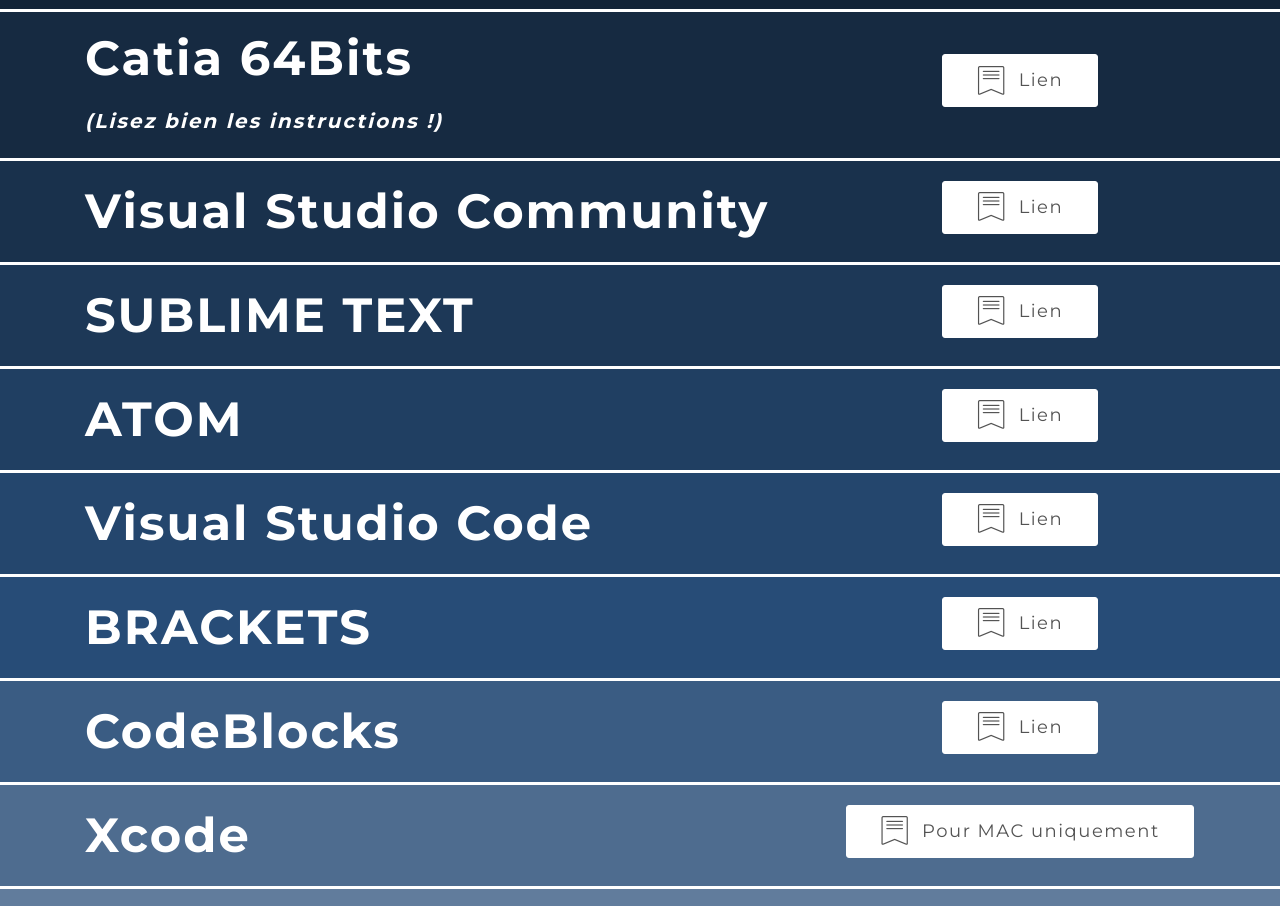
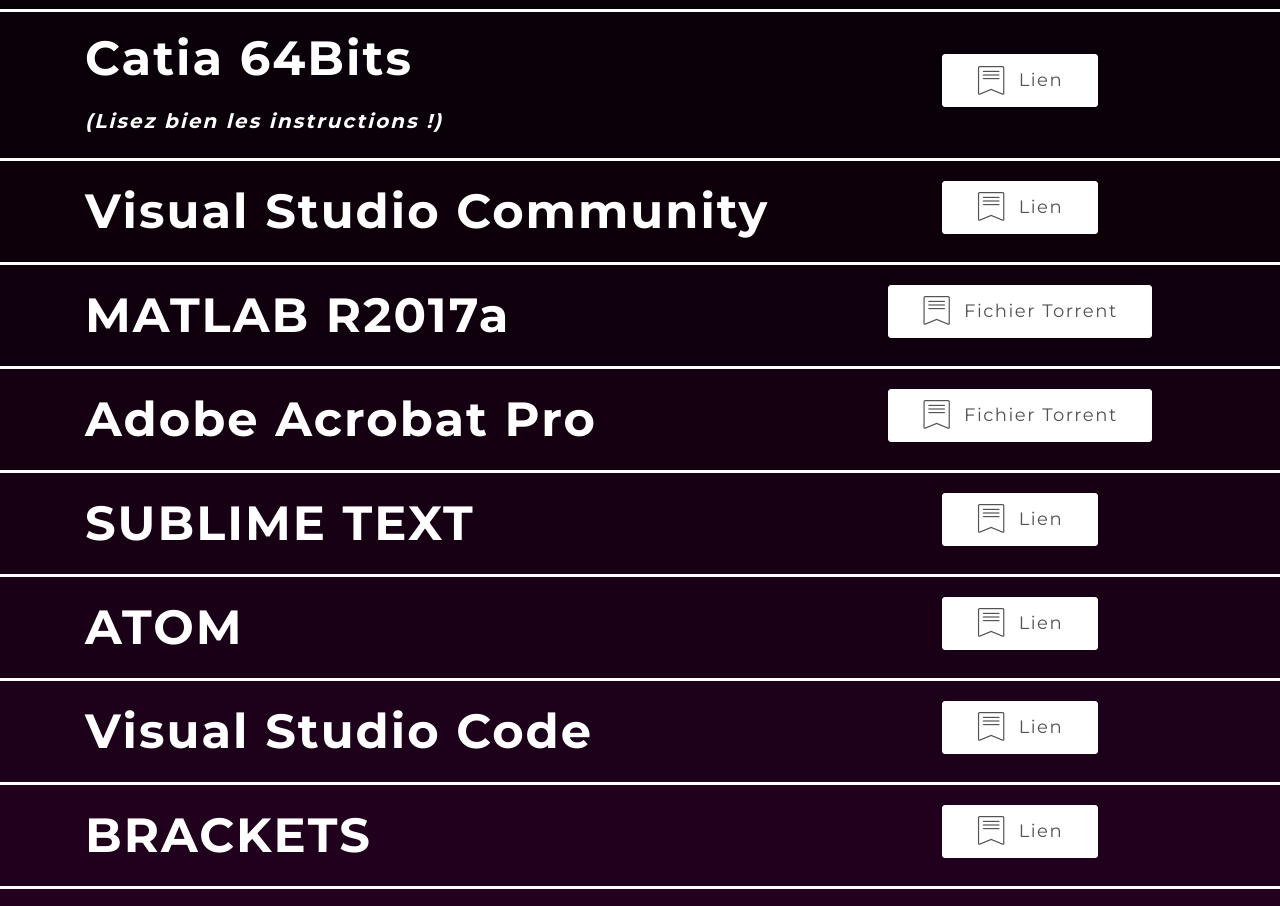
Before and after one commit to omarmhaimdat/uicvideos, a plain HTML site: page lien_utiles.html in a window 1280 px wide. Shown: the part 816-1722 px from the top of the page. Drawn offline with Linux system fonts and the light colour scheme; files whose address does not match are found by name.

Commit message:
Modification de lien utiles

```diff
--- a/lien_utiles.html
+++ b/lien_utiles.html
@@ -151,7 +151,7 @@ drift.load('7uhfkezcagg4');
 
 </section>
 <div style="background-color: white; border-top: solid white  3px;"></div>
-<section class="mbr-info mbr-info-extra mbr-section mbr-section-md-padding" id="msg-box1-1i" style="background-color: #0F1C2C; padding-top: 20px; padding-bottom: 20px;">
+<section class="mbr-info mbr-info-extra mbr-section mbr-section-md-padding" id="msg-box1-1i" style="background-color: #040003; padding-top: 20px; padding-bottom: 20px;">
     <div class="container">
         <div class="row">
             <div class="mbr-table-md-up">
@@ -188,7 +188,7 @@ drift.load('7uhfkezcagg4');
 
 <div style="background-color: white; border-top: solid white 3px;"></div>
 
-<section class="mbr-info mbr-info-extra mbr-section mbr-section-md-padding" id="msg-box1-1i" style="background-color: #122337; padding-top: 20px; padding-bottom: 20px;">
+<section class="mbr-info mbr-info-extra mbr-section mbr-section-md-padding" id="msg-box1-1i" style="background-color: #070006; padding-top: 20px; padding-bottom: 20px;">
     <div class="container">
         <div class="row">
             <div class="mbr-table-md-up">
@@ -216,7 +216,7 @@ drift.load('7uhfkezcagg4');
 
 <div style="background-color: white; border-top: solid white 3px;"></div>
 
-<section class="mbr-info mbr-info-extra mbr-section mbr-section-md-padding" id="msg-box1-1i" style="background-color: #162A41; padding-top: 20px; padding-bottom: 20px;">
+<section class="mbr-info mbr-info-extra mbr-section mbr-section-md-padding" id="msg-box1-1i" style="background-color: #0A0009; padding-top: 20px; padding-bottom: 20px;">
     <div class="container">
         <div class="row">
             <div class="mbr-table-md-up">
@@ -243,7 +243,7 @@ drift.load('7uhfkezcagg4');
 
 <div style="background-color: white; border-top: solid white 3px;"></div>
 
-<section class="mbr-info mbr-info-extra mbr-section mbr-section-md-padding" id="msg-box1-1i" style="background-color: #19314C; padding-top: 20px; padding-bottom: 20px;">
+<section class="mbr-info mbr-info-extra mbr-section mbr-section-md-padding" id="msg-box1-1i" style="background-color: #0D000B; padding-top: 20px; padding-bottom: 20px;">
     <div class="container">
         <div class="row">
             <div class="mbr-table-md-up">
@@ -265,7 +265,51 @@ drift.load('7uhfkezcagg4');
 
 <div style="background-color: white; border-top: solid white 3px;"></div>
 
-<section class="mbr-info mbr-info-extra mbr-section mbr-section-md-padding" id="msg-box1-1i" style="background-color: #1D3857; padding-top: 20px; padding-bottom: 20px;">
+<section class="mbr-info mbr-info-extra mbr-section mbr-section-md-padding" id="msg-box1-1i" style="background-color: #10000E; padding-top: 20px; padding-bottom: 20px;">
+    <div class="container">
+        <div class="row">
+            <div class="mbr-table-md-up">
+                <div class="mbr-table-cell mbr-right-padding-md-up col-md-8 text-xs-center text-md-left">
+
+                    <h3 class="mbr-info-title mbr-section-title display-2" style="letter-spacing: 2px;">MATLAB R2017a</h3>
+                </div>
+
+                <div class="mbr-table-cell col-md-4">
+                    <div class="text-xs-center">
+                        <a class="btn btn-white" href="downloads/lien_utile/MATLAB-R2017a.torrent" target="_blank">
+                            <span class="mbri-bookmark mbr-iconfont mbr-iconfont-btn"></span>Fichier Torrent</a>
+                    </div>
+                </div>
+            </div>
+        </div>
+    </div>
+</section>
+
+<div style="background-color: white; border-top: solid white 3px;"></div>
+
+<section class="mbr-info mbr-info-extra mbr-section mbr-section-md-padding" id="msg-box1-1i" style="background-color: #140011; padding-top: 20px; padding-bottom: 20px;">
+    <div class="container">
+        <div class="row">
+            <div class="mbr-table-md-up">
+                <div class="mbr-table-cell mbr-right-padding-md-up col-md-8 text-xs-center text-md-left">
+
+                    <h3 class="mbr-info-title mbr-section-title display-2" style="letter-spacing: 2px;">Adobe Acrobat Pro</h3>
+                </div>
+
+                <div class="mbr-table-cell col-md-4">
+                    <div class="text-xs-center">
+                        <a class="btn btn-white" href="downloads/lien_utile/Adobe-Acrobat.torrent" target="_blank">
+                            <span class="mbri-bookmark mbr-iconfont mbr-iconfont-btn"></span>Fichier Torrent</a>
+                    </div>
+                </div>
+            </div>
+        </div>
+    </div>
+</section>
+
+<div style="background-color: white; border-top: solid white 3px;"></div>
+
+<section class="mbr-info mbr-info-extra mbr-section mbr-section-md-padding" id="msg-box1-1i" style="background-color: #170014; padding-top: 20px; padding-bottom: 20px;">
     <div class="container">
         <div class="row">
             <div class="mbr-table-md-up">
@@ -287,7 +331,7 @@ drift.load('7uhfkezcagg4');
 
 <div style="background-color: white; border-top: solid white 3px;"></div>
 
-<section class="mbr-info mbr-info-extra mbr-section mbr-section-md-padding" id="msg-box1-1i" style="background-color: #203F62; padding-top: 20px; padding-bottom: 20px;">
+<section class="mbr-info mbr-info-extra mbr-section mbr-section-md-padding" id="msg-box1-1i" style="background-color: #1A0016; padding-top: 20px; padding-bottom: 20px;">
     <div class="container">
         <div class="row">
             <div class="mbr-table-md-up">
@@ -307,7 +351,7 @@ drift.load('7uhfkezcagg4');
     </div>
 </section>
 <div style="background-color: white; border-top: solid white 3px;"></div>
-<section class="mbr-info mbr-info-extra mbr-section mbr-section-md-padding" id="msg-box1-1i" style="background-color: #24466D; padding-top: 20px; padding-bottom: 20px;">
+<section class="mbr-info mbr-info-extra mbr-section mbr-section-md-padding" id="msg-box1-1i" style="background-color: #1D0019; padding-top: 20px; padding-bottom: 20px;">
     <div class="container">
         <div class="row">
             <div class="mbr-table-md-up">
@@ -327,7 +371,7 @@ drift.load('7uhfkezcagg4');
 
 <div style="background-color: white; border-top: solid white 3px;"></div>
 
-<section class="mbr-info mbr-info-extra mbr-section mbr-section-md-padding" id="msg-box1-1i" style="background-color: #274C77; padding-top: 20px; padding-bottom: 20px;">
+<section class="mbr-info mbr-info-extra mbr-section mbr-section-md-padding" id="msg-box1-1i" style="background-color: #20001C; padding-top: 20px; padding-bottom: 20px;">
     <div class="container">
         <div class="row">
             <div class="mbr-table-md-up">
@@ -349,7 +393,7 @@ drift.load('7uhfkezcagg4');
 
 <div style="background-color: white; border-top: solid white 3px;"></div>
 
-<section class="mbr-info mbr-info-extra mbr-section mbr-section-md-padding" id="msg-box1-1i" style="background-color: #3A5C83; padding-top: 20px; padding-bottom: 20px;">
+<section class="mbr-info mbr-info-extra mbr-section mbr-section-md-padding" id="msg-box1-1i" style="background-color: #23001E; padding-top: 20px; padding-bottom: 20px;">
     <div class="container">
         <div class="row">
             <div class="mbr-table-md-up">
@@ -371,7 +415,7 @@ drift.load('7uhfkezcagg4');
 
 <div style="background-color: white; border-top: solid white 3px;"></div>
 
-<section class="mbr-info mbr-info-extra mbr-section mbr-section-md-padding" id="msg-box1-1i" style="background-color: #4E6C8F; padding-top: 20px; padding-bottom: 20px;">
+<section class="mbr-info mbr-info-extra mbr-section mbr-section-md-padding" id="msg-box1-1i" style="background-color: #371732; padding-top: 20px; padding-bottom: 20px;">
     <div class="container">
         <div class="row">
             <div class="mbr-table-md-up">
@@ -393,7 +437,7 @@ drift.load('7uhfkezcagg4');
 
 <div style="background-color: white; border-top: solid white 3px;"></div>
 
-<section class="mbr-info mbr-info-extra mbr-section mbr-section-md-padding" id="msg-box1-1i" style="background-color: #617C9C; padding-top: 20px; padding-bottom: 20px;">
+<section class="mbr-info mbr-info-extra mbr-section mbr-section-md-padding" id="msg-box1-1i" style="background-color: #4B2E46; padding-top: 20px; padding-bottom: 20px;">
     <div class="container">
         <div class="row">
             <div class="mbr-table-md-up">
@@ -415,7 +459,7 @@ drift.load('7uhfkezcagg4');
 
 <div style="background-color: white; border-top: solid white 3px;"></div>
 
-<section class="mbr-info mbr-info-extra mbr-section mbr-section-md-padding" id="msg-box1-1i" style="background-color: #758DA8; padding-top: 20px; padding-bottom: 20px;">
+<section class="mbr-info mbr-info-extra mbr-section mbr-section-md-padding" id="msg-box1-1i" style="background-color: #5F455B; padding-top: 20px; padding-bottom: 20px;">
     <div class="container">
         <div class="row">
             <div class="mbr-table-md-up">
@@ -442,7 +486,7 @@ drift.load('7uhfkezcagg4');
 </section>
 <div style="background-color: white; border-top: solid white 3px;"></div>
 
-<section class="mbr-info mbr-info-extra mbr-section mbr-section-md-padding" id="msg-box1-1i" style="background-color: #899DB4; padding-top: 20px; padding-bottom: 20px;">
+<section class="mbr-info mbr-info-extra mbr-section mbr-section-md-padding" id="msg-box1-1i" style="background-color: #735C6F; padding-top: 20px; padding-bottom: 20px;">
     <div class="container">
         <div class="row">
             <div class="mbr-table-md-up">
@@ -469,11 +513,11 @@ drift.load('7uhfkezcagg4');
 
 <div style="background-color: white; border-top: solid white 3px;"></div>
 
-
 <footer class="mbr-small-footer mbr-section mbr-section-nopadding" id="footer1-6" style="background-color: rgb(0, 0, 0); padding-top: 2.625rem; padding-bottom: 2.625rem;">
 
     <div class="container">
-        <p class="text-xs-center">&nbsp;Made with love &hearts; by <a href="http://x-machina.ml" style="font-size: 20px; font-weight:bold; color: rgb(212, 193, 0);"
+        <p class="text-xs-center">&nbsp;Made with love &hearts; by
+            <a href="http://x-machina.ml" style="font-size: 20px; font-weight:bold; color: rgb(212, 193, 0);"
                 target="_blank">Ex-Machina</a>, Copyright (c) 2017.</p>
     </div>
 </footer>
@@ -483,8 +527,6 @@ drift.load('7uhfkezcagg4');
 <script src="assets/tether/tether.min.js"></script>
 <script src="assets/bootstrap/js/bootstrap.min.js"></script>
 <script src="assets/smooth-scroll/SmoothScroll.js"></script>
-  <script src="assets/cookies-alert-plugin/cookies-alert-core.js"></script>
-  <script src="assets/cookies-alert-plugin/cookies-alert-script.js"></script>
 <script src="assets/dropdown/js/script.min.js"></script>
 <script src="assets/touchSwipe/jquery.touchSwipe.min.js"></script>
 <script src="assets/viewportChecker/jquery.viewportchecker.js"></script>
@@ -494,7 +536,12 @@ drift.load('7uhfkezcagg4');
 
 
 <input name="animation" type="hidden">
-   <div id="scrollToTop" class="scrollToTop mbr-arrow-up"><a style="text-align: center;"><i class="mbr-arrow-up-icon"></i></a></div>
-  <input name="cookieData" type="hidden" data-cookie-text="En poursuivant votre navigation sur ce site, vous acceptez l'utilisation de cookies pour vous proposer des services et offres adaptés à vos centres d'intérêt. <a href='https://chatra.io/privacy-policy/'>plus</a>.">
+<div id="scrollToTop" class="scrollToTop mbr-arrow-up">
+    <a style="text-align: center;">
+        <i class="mbr-arrow-up-icon"></i>
+    </a>
+</div>
+<!-- <input name="cookieData" type="hidden" data-cookie-text="En poursuivant votre navigation sur ce site, vous acceptez l'utilisation de cookies pour vous proposer des services et offres adaptés à vos centres d'intérêt. <a href='https://chatra.io/privacy-policy/'>plus</a>."> -->
 </body>
+
 </html>
```
Lines whose indentation alone changed are shown as unchanged.
